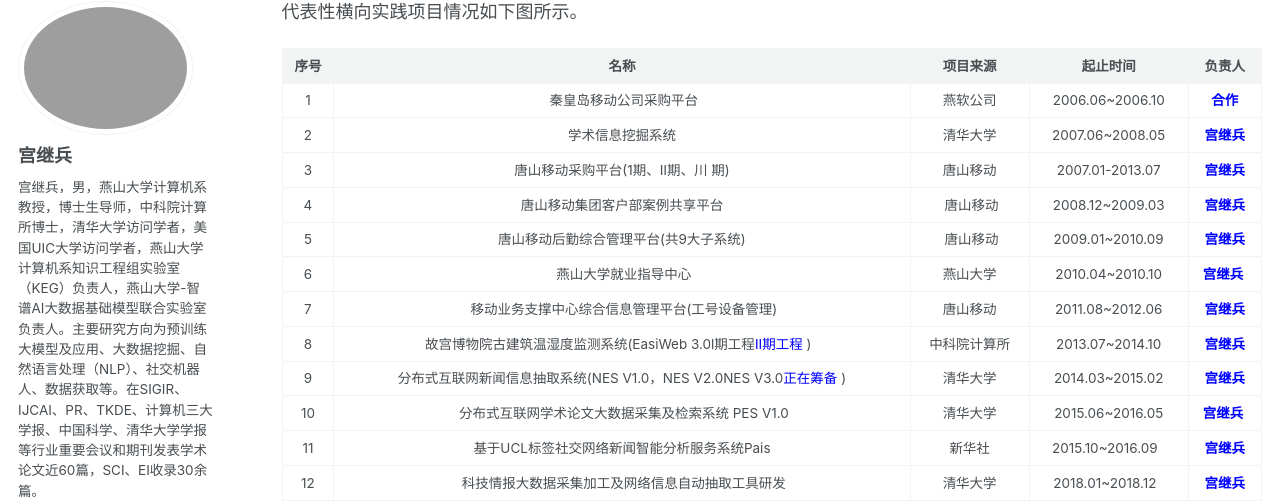
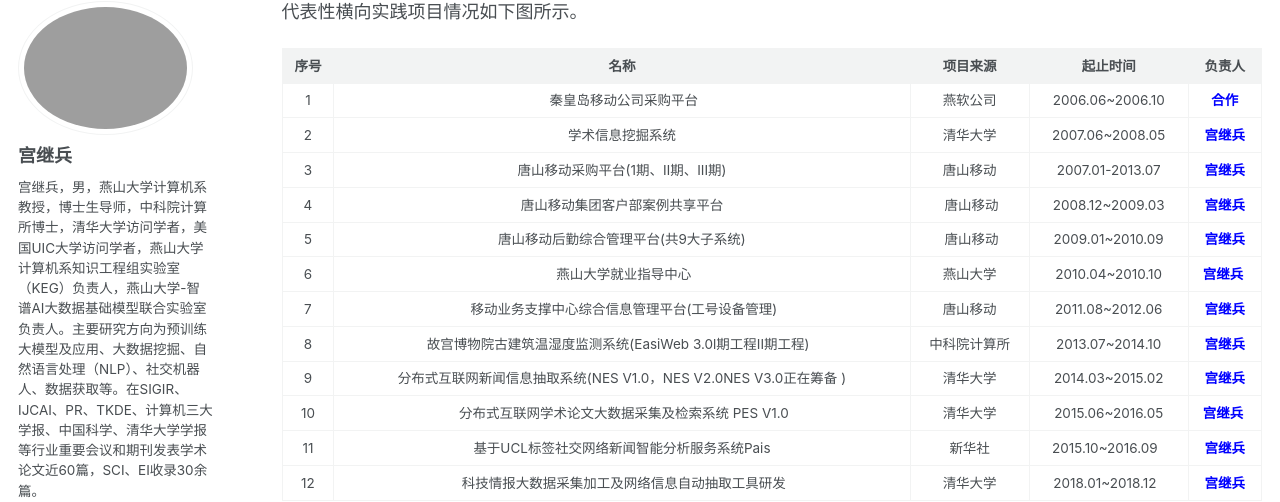
Before and after one commit to gongjibing-ysu/gongjibing-ysu.github.io, a Jekyll site: the page built from _pages/zyxm.md, in a window 1280 px wide and 900 px high, scrolled down 978 px. Shown: the part 98-600 px from the top of the window. Built offline with Jekyll 4.4.1, drawn with Linux system fonts in a browser that asks for light colours; some web fonts are replaced.

Commit message:
Update zyxm.md
Signed-off-by: gongjibing-ysu <gongjibing@ysu.edu.cn>

```diff
--- a/_pages/zyxm.md
+++ b/_pages/zyxm.md
@@ -35,13 +35,13 @@
 |:------:|:------:|:----:|:----:|:-----:|
 | 1|  秦皇岛移动公司采购平台 | 燕软公司| 2006.06~2006.10 | <span style="color: blue; font-weight: bold;">合作</span> |
 | 2| 学术信息挖掘系统| 清华大学 | 2007.06~2008.05| <span style="color: blue; font-weight: bold;">宫继兵</span> |
-| 3|唐山移动采购平台(1期、Ⅱ期、川 期) | 唐山移动 | 2007.01-2013.07 | <span style="color: blue; font-weight: bold;">宫继兵</span> |
+| 3|唐山移动采购平台(1期、Ⅱ期、III期) | 唐山移动 | 2007.01-2013.07 | <span style="color: blue; font-weight: bold;">宫继兵</span> |
 | 4| 唐山移动集团客户部案例共享平台 |  唐山移动|2008.12~2009.03 | <span style="color: blue; font-weight: bold;">宫继兵</span> |
 | 5| 唐山移动后勤综合管理平台(共9大子系统)|  唐山移动| 2009.01~2010.09| <span style="color: blue; font-weight: bold;">宫继兵</span> |
 | 6|  燕山大学就业指导中心| 燕山大学 |2010.04~2010.10 | <span style="color: blue; font-weight: bold;">宫继兵</span> |
 | 7|  移动业务支撑中心综合信息管理平台(工号设备管理)| 唐山移动|2011.08~2012.06 | <span style="color: blue; font-weight: bold;">宫继兵</span> |
-| 8|故宫博物院古建筑温湿度监测系统(EasiWeb 3.0l期工程<span style="color: blue;">II期工程</span> )  | 中科院计算所| 2013.07~2014.10 | <span style="color: blue; font-weight: bold;">宫继兵</span> |
-| 9| 分布式互联网新闻信息抽取系统(NES V1.0，NES V2.0NES V3.0<span style="color: blue; ">正在筹备</span> )| 清华大学 | 2014.03~2015.02 | <span style="color: blue; font-weight: bold;">宫继兵</span> |
+| 8|故宫博物院古建筑温湿度监测系统(EasiWeb 3.0l期工程II期工程)  | 中科院计算所| 2013.07~2014.10 | <span style="color: blue; font-weight: bold;">宫继兵</span> |
+| 9| 分布式互联网新闻信息抽取系统(NES V1.0，NES V2.0NES V3.0正在筹备 )| 清华大学 | 2014.03~2015.02 | <span style="color: blue; font-weight: bold;">宫继兵</span> |
 | 10|  分布式互联网学术论文大数据采集及检索系统 PES V1.0| 清华大学 |2015.06~2016.05 | <span style="color: blue; font-weight: bold;">宫继兵</span> |
 | 11|基于UCL标签社交网络新闻智能分析服务系统Pais | 新华社 |2015.10~2016.09  | <span style="color: blue; font-weight: bold;">宫继兵</span> |
 | 12|  科技情报大数据采集加工及网络信息自动抽取工具研发| 清华大学 |2018.01~2018.12  | <span style="color: blue; font-weight: bold;">宫继兵</span> |
```
